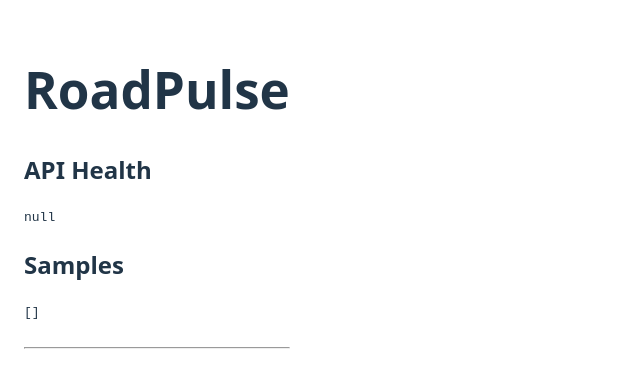
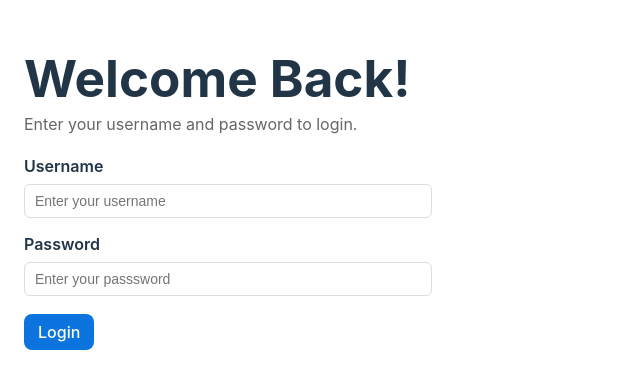
Before and after one commit to Fit3170-RoadPulse/RoadPulse, a React (Vite) app in the folder frontend/: page / in a window 1280 px wide. Shown: the part 200-588 px from the top of the page, without its empty margins (0-640 px from the left). Built offline with nearby package versions, Linux system fonts and the light colour scheme; no server answers.

Commit message:
US1-LOGIN PAGE: create a login page

```diff
--- a/frontend/src/App.jsx
+++ b/frontend/src/App.jsx
@@ -1,28 +1,36 @@
-// src/App.jsx
-import { useEffect, useState } from "react";
-import axios from "axios";
+// // src/App.jsx
+// import { useEffect, useState } from "react";
+// import axios from "axios";
+// import Settings from "./pages/setting";
+
+// export default function App() {
+//   const [health, setHealth] = useState(null);
+//   const [samples, setSamples] = useState([]);
+
+//   useEffect(() => {
+//     const base = import.meta.env.VITE_API_URL || "";
+//     axios.get(`${base}/api/health/`).then((r) => setHealth(r.data)).catch(() => setHealth(null));
+//     axios.get(`${base}/api/samples/`).then((r) => setSamples(r.data)).catch(() => setSamples([]));
+//   }, []);
+
+//   return (
+//     <div style={{ padding: 24 }}>
+//       <h1>RoadPulse</h1>
+
+//       <h2>API Health</h2>
+//       <pre>{JSON.stringify(health, null, 2)}</pre>
+
+//       <h2>Samples</h2>
+//       <pre>{JSON.stringify(samples, null, 2)}</pre>
+
+//       <hr style={{ margin: "24px 0" }} />
+//       <Settings />
+//     </div>
+//   );
+// }
+
+import LoginPage from "./pages/loginpage";
 
 export default function App() {
-  const [health, setHealth] = useState(null);
-  const [samples, setSamples] = useState([]);
-
-  useEffect(() => {
-    const base = import.meta.env.VITE_API_URL || "";
-    axios.get(`${base}/api/health/`).then((r) => setHealth(r.data)).catch(() => setHealth(null));
-    axios.get(`${base}/api/samples/`).then((r) => setSamples(r.data)).catch(() => setSamples([]));
-  }, []);
-
-  return (
-    <div style={{ padding: 24 }}>
-      <h1>RoadPulse</h1>
-
-      <h2>API Health</h2>
-      <pre>{JSON.stringify(health, null, 2)}</pre>
-
-      <h2>Samples</h2>
-      <pre>{JSON.stringify(samples, null, 2)}</pre>
-
-      <hr style={{ margin: "24px 0" }} />
-    </div>
-  );
+  return <LoginPage />;
 }
--- /dev/null
+++ b/frontend/src/pages/loginpage.jsx
@@ -0,0 +1,117 @@
+// src/pages/SettingsDisplay.jsx
+import React from "react";
+
+/**
+ * Pure presentational Settings component.
+ * - Props:
+ *   - onSave(values)  optional callback when Save clicked
+ *   - onCancel()      optional callback when Cancel clicked
+ * Usage: <SettingsDisplay onSave={(v)=>...} onCancel={()=>...} />
+ */
+export default function LoginPage({ onSave, onCancel }) {
+  // Local UI state only for the visual demo
+  const [username, setUsername] = React.useState("");
+  const [email, setEmail] = React.useState("");
+  const [darkMode, setDarkMode] = React.useState(false);
+
+  function handleSave() {
+    const values = { username, email, darkMode };
+    if (typeof onSave === "function") onSave(values);
+    else alert("Save pressed — values: " + JSON.stringify(values, null, 2));
+  }
+
+  function handleCancel() {
+    if (typeof onCancel === "function") onCancel();
+    else {
+      // reset UI only (presentation-only behavior)
+      setUsername("");
+      setEmail("");
+      setDarkMode(false);
+    }
+  }
+
+  return (
+    <div style={styles.root}>
+      <h1 style={styles.h1}>Welcome Back!</h1>
+      <p style={styles.hint}>Enter your username and password to login.</p>
+
+      <div style={styles.field}>
+        <label style={styles.label}>Username</label>
+        <input
+          style={styles.input}
+          value={username}
+          onChange={(e) => setUsername(e.target.value)}
+          placeholder="Enter your username"
+        />
+      </div>
+
+      <div style={styles.field}>
+        <label style={styles.label}>Password</label>
+        <input
+          style={styles.input}
+          value={email}
+          onChange={(e) => setEmail(e.target.value)}
+          placeholder="Enter your passsword"
+        />
+      </div>
+
+      {/* <div style={{ ...styles.field, ...styles.row }}>
+        <input
+          id="darkToggle"
+          type="checkbox"
+          checked={darkMode}
+          onChange={(e) => setDarkMode(e.target.checked)}
+          style={{ marginRight: 10 }}
+        />
+        <div>
+          <div style={{ fontWeight: 600 }}>Enable dark mode</div>
+          <div style={styles.muted}>Visual toggle only (presentation)</div>
+        </div>
+      </div> */}
+
+      <div style={styles.buttons}>
+        <button onClick={handleSave} style={styles.primaryBtn}>
+          Login
+        </button>
+      </div>
+    </div>
+  );
+}
+
+/* Inline styles for the demo */
+const styles = {
+  root: {
+    padding: 24,
+    maxWidth: 720,
+    fontFamily: "-apple-system, BlinkMacSystemFont, 'Segoe UI', Roboto, 'Helvetica Neue', Arial",
+  },
+  h1: { margin: 0, marginBottom: 6 },
+  hint: { marginTop: 0, color: "#666", marginBottom: 18 },
+  field: { marginBottom: 14, display: "block" },
+  label: { display: "block", marginBottom: 6, fontWeight: 600 },
+  input: {
+    width: "100%",
+    padding: "8px 10px",
+    borderRadius: 6,
+    border: "1px solid #ddd",
+    fontSize: 14,
+  },
+  row: { display: "flex", alignItems: "center" },
+  muted: { color: "#666", fontSize: 13 },
+  buttons: { marginTop: 18, display: "flex", gap: 10 },
+  primaryBtn: {
+    padding: "8px 14px",
+    borderRadius: 8,
+    border: "none",
+    cursor: "pointer",
+    background: "#0b74de",
+    color: "white",
+  },
+  secondaryBtn: {
+    padding: "8px 14px",
+    borderRadius: 8,
+    border: "1px solid #ddd",
+    background: "white",
+    cursor: "pointer",
+  },
+};
```
Also changed, not shown: frontend/src/pages/setting.jsx (deleted, +0 -9 lines).
